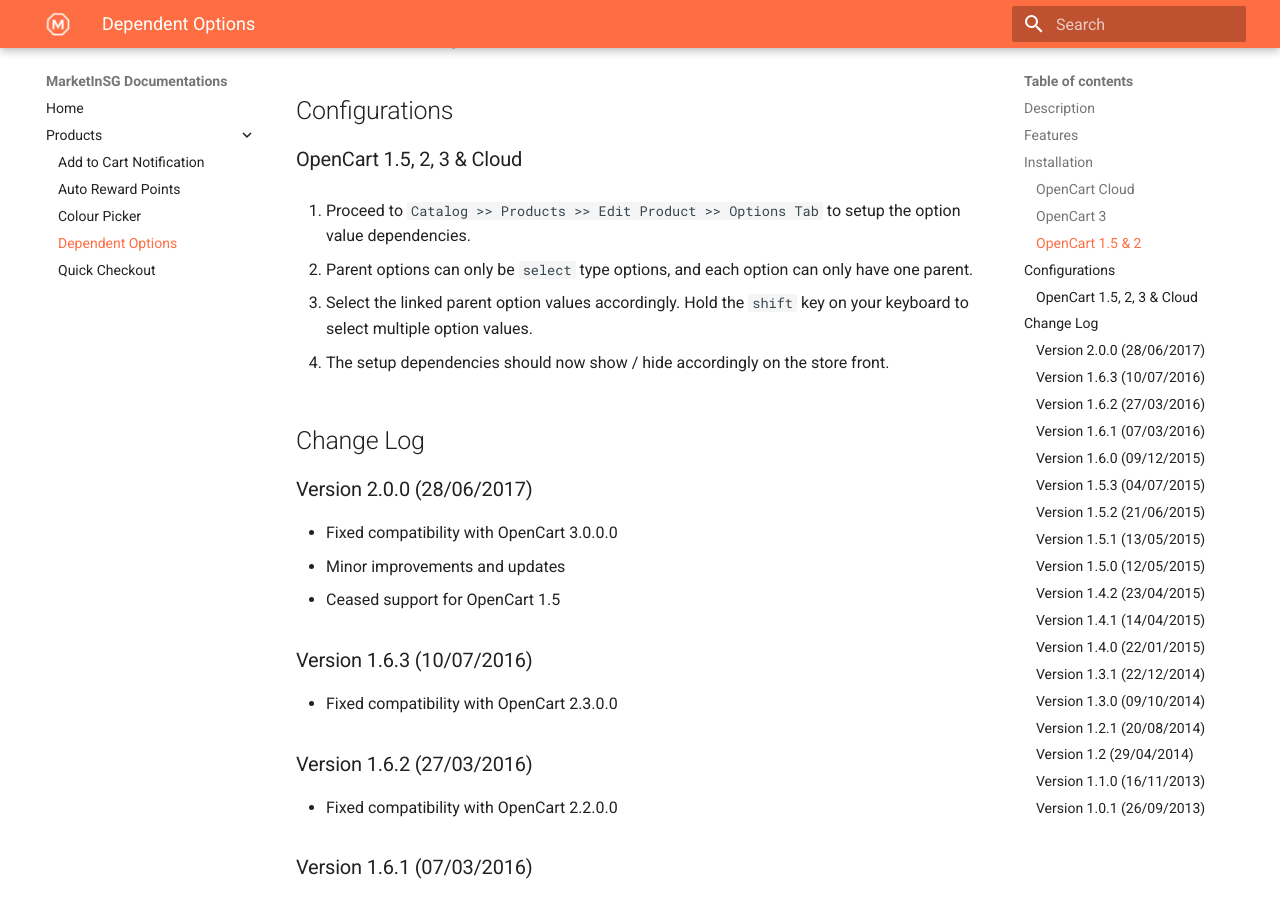
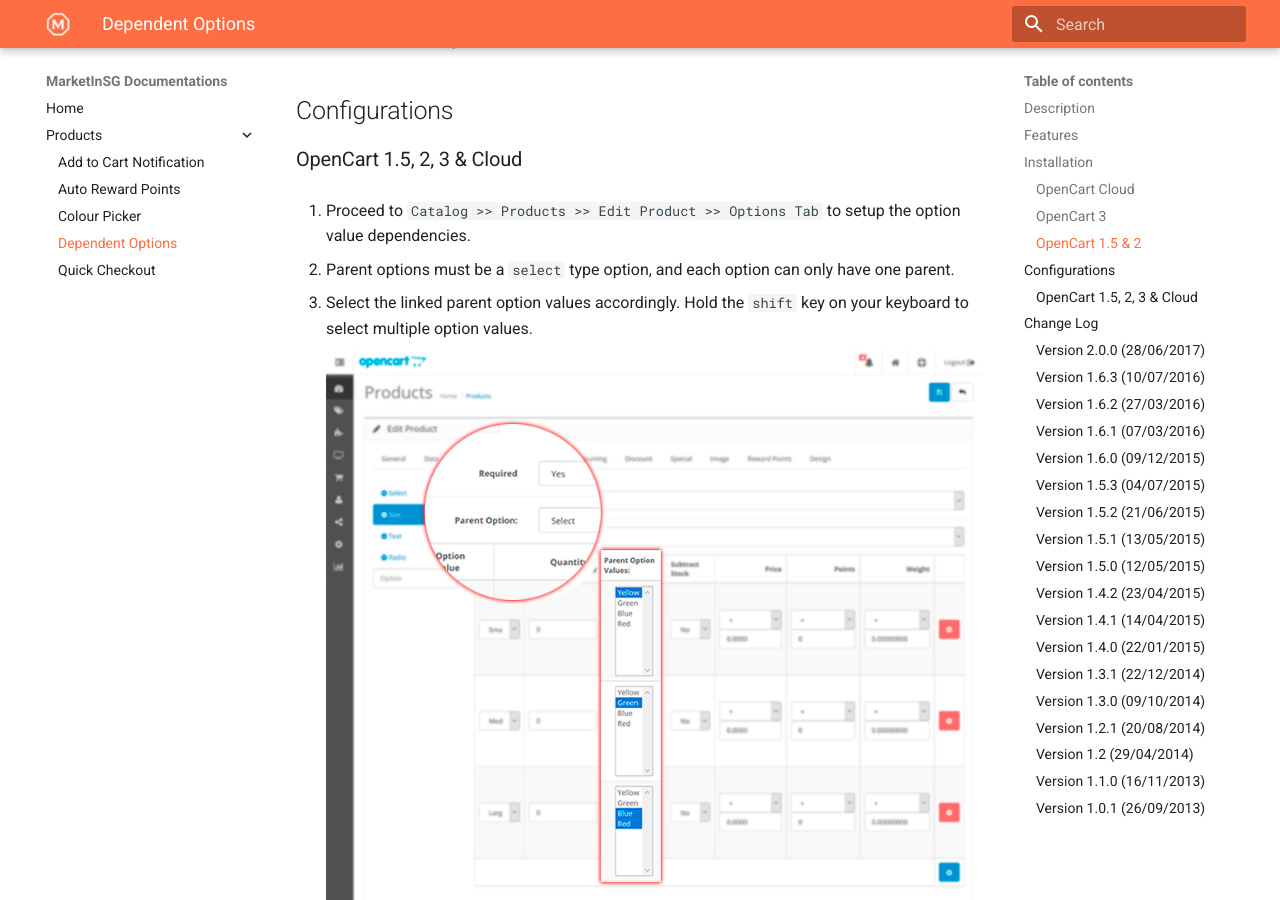
Before and after one commit to Equotix/opencart-docs, an MkDocs documentation site: the page built from docs/dependent_options.md, in a window 1280 px wide and 900 px high, scrolled down 1413 px. Built offline with MkDocs 1.6.1 and Material for MkDocs 9.7.7, drawn with Linux system fonts in a browser that asks for light colours; old or Windows-style settings are respelled for this version of MkDocs.

Commit message:
completed dependent options

```diff
--- a/docs/dependent_options.md
+++ b/docs/dependent_options.md
@@ -49,11 +49,15 @@
 
 1. Proceed to `Catalog >> Products >> Edit Product >> Options Tab` to setup the option value dependencies.
 
-2. Parent options can only be `select` type options, and each option can only have one parent.
+2. Parent options must be a `select` type option, and each option can only have one parent.
 
 3. Select the linked parent option values accordingly. Hold the `shift` key on your keyboard to select multiple option values.
 
+	![Screenshot](images/dependent_options/image-1.png)
+
 4. The setup dependencies should now show / hide accordingly on the store front.
+
+	![Screenshot](images/dependent_options/image-2.png)
 
 ## Change Log
 
```
Also changed, not shown: docs/images/dependent_options/image-1.png (added), docs/images/dependent_options/image-2.png (added).
